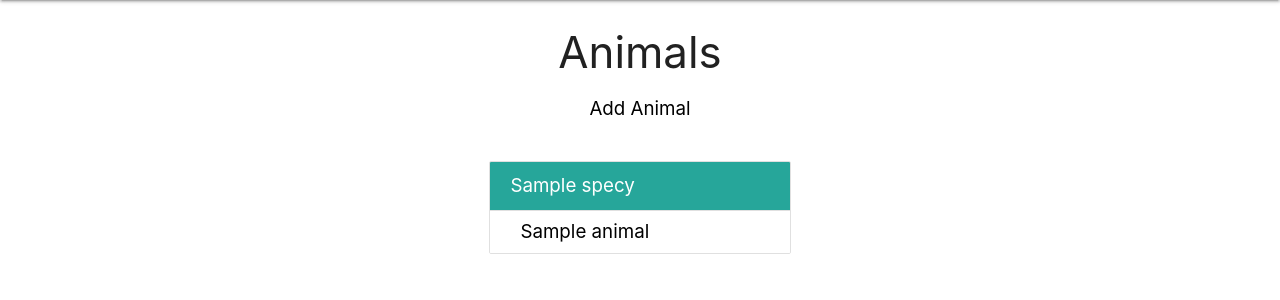
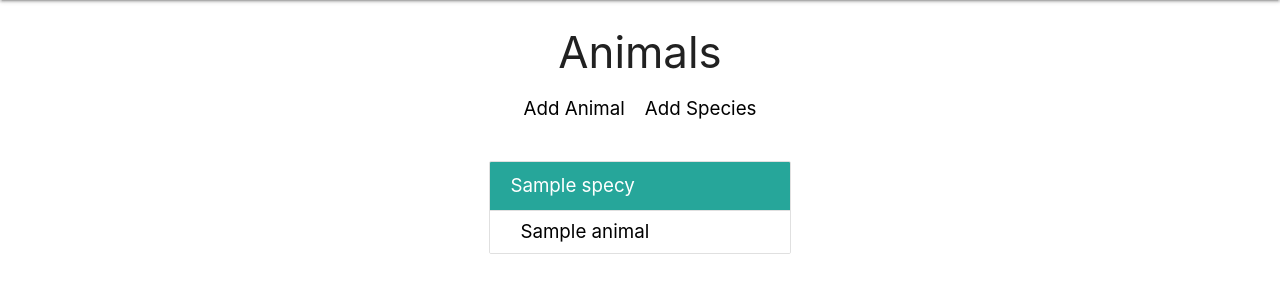
Before and after one commit to alyssa-nycum-imprivata/ActNatural, a Django app: page /animals/ in a window 1280 px wide. Shown: the part 64-364 px from the top of the page. Run offline with Django 3.2, Linux system fonts and the light colour scheme; a user stored in the database is signed in; tables that the repository leaves empty hold one stand-in row (values such as "Sample post").

Commit message:
user can add new species

```diff
--- a/actnaturalapp/static/styles/base.css
+++ b/actnaturalapp/static/styles/base.css
@@ -19,11 +19,15 @@ nav {
 .animal-collection-container {
     display: flex;
     justify-content: space-evenly;
+    flex-wrap: wrap;
     margin-top: 30px;
 }
 
 .animals-collection {
     width: 25%;
+    margin-left: 5px !important;
+    margin-right: 5px !important;
+    margin-bottom: 30px !important;
 }
 
 .collection-header {
@@ -39,12 +43,26 @@ nav {
     color: #EE6E73 !important;
 }
 
+.species-link {
+    color: white;
+}
+
+.species-link:hover {
+    color: black;
+}
+
 .page-header {
     text-align: center;
 }
 
 .add-link {
-    text-align: center;
+    margin-left: 10px;
+    margin-right: 10px;
+}
+
+.page-link-container {
+    display: flex;
+    justify-content: center;
 }
 
 /* DETAILS STYLING */
@@ -64,3 +82,19 @@ nav {
     display: flex;
     justify-content: center;
 }
+/*
+.input-div {
+    display: flex;
+}
+
+.input-div label {
+    width: 30%;
+}
+
+.input-div input {
+    width: 70%;
+}
+
+.form_select {
+    max-width: 70% !important;
+} */
--- a/actnaturalapp/templates/animals/animal_list.html
+++ b/actnaturalapp/templates/animals/animal_list.html
@@ -3,12 +3,15 @@
 {% block content %}
     <h3 class="page-header">Animals</h3>
 
+    <div class="page-link-container">
     <div class="add-link"><a class="animal-link" href="{% url 'actnaturalapp:animal_form' %}">Add Animal</a></div>
+    <div class="add-link"><a class="animal-link" href="{% url 'actnaturalapp:species_form' %}">Add Species</a></div>
+    </div>
 
     <div class="animal-collection-container">
         {% for specie in species %}
             <ul class="animals-collection collection with-header">
-                <li class="collection-header">{{ specie.name}}</li>
+                <li class="collection-header"><a class="species-link" href="">{{ specie.name}}</a></li>
                 {% for animal in animals %}
                     {% if specie.id == animal.species_id%}
                         <li class="collection-item"><a class="animal-link" href="{% url 'actnaturalapp:animal' animal.id %}"">{{ animal.name}}</a></li>
--- a/actnaturalapp/urls.py
+++ b/actnaturalapp/urls.py
@@ -18,6 +18,9 @@ urlpatterns = [
     path('animals/<int:animal_id>/', animal_details, name='animal'),
     path('animals/add_animal/', animal_form, name='animal_form'),
 
+    path('species/', species_list, name='species'),
+    path('species/add_species/', species_form, name='species_form'),
+
     path('enrichment_items/', enrichment_item_list, name='enrichment_items'),
 
     path('enrichment_log_entry/', enrichment_log_entry_list, name='enrichment_log_entries'),
--- a/actnaturalapp/views/__init__.py
+++ b/actnaturalapp/views/__init__.py
@@ -6,6 +6,9 @@ from .animals.animal_list import animal_list
 from .animals.animal_details import animal_details
 from .animals.animal_form import animal_form
 
+from .species.species_list import species_list
+from .species.species_form import species_form
+
 from .enrichment_items.enrichment_item_list import enrichment_item_list
 
 from .enrichment_log_entries.enrichment_log_entry_list import enrichment_log_entry_list
```
Also changed, not shown: actnaturalapp/templates/animals/animal_form.html (+6 -6 lines), actnaturalapp/templates/species/species_form.html (added, +20 -0 lines), actnaturalapp/views/species/species_form.py (added, +11 -0 lines), actnaturalapp/views/species/species_list.py (added, +17 -0 lines).
